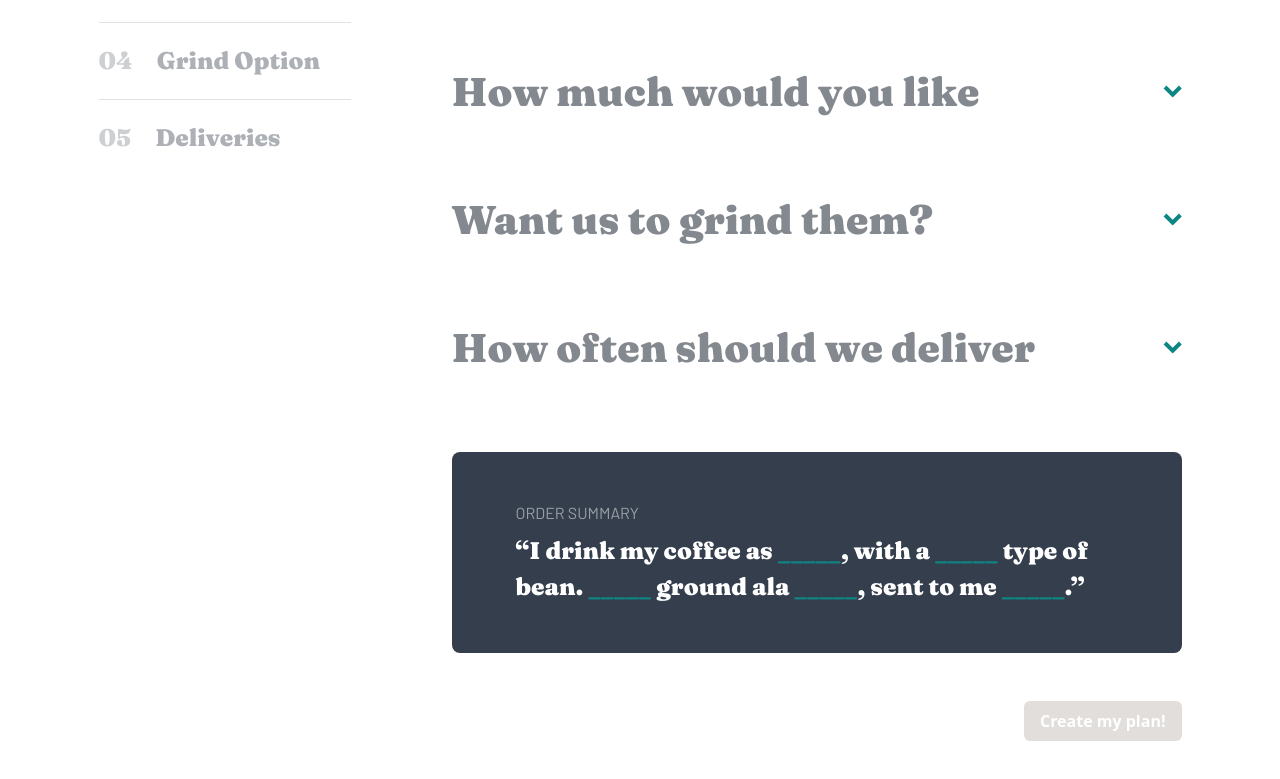
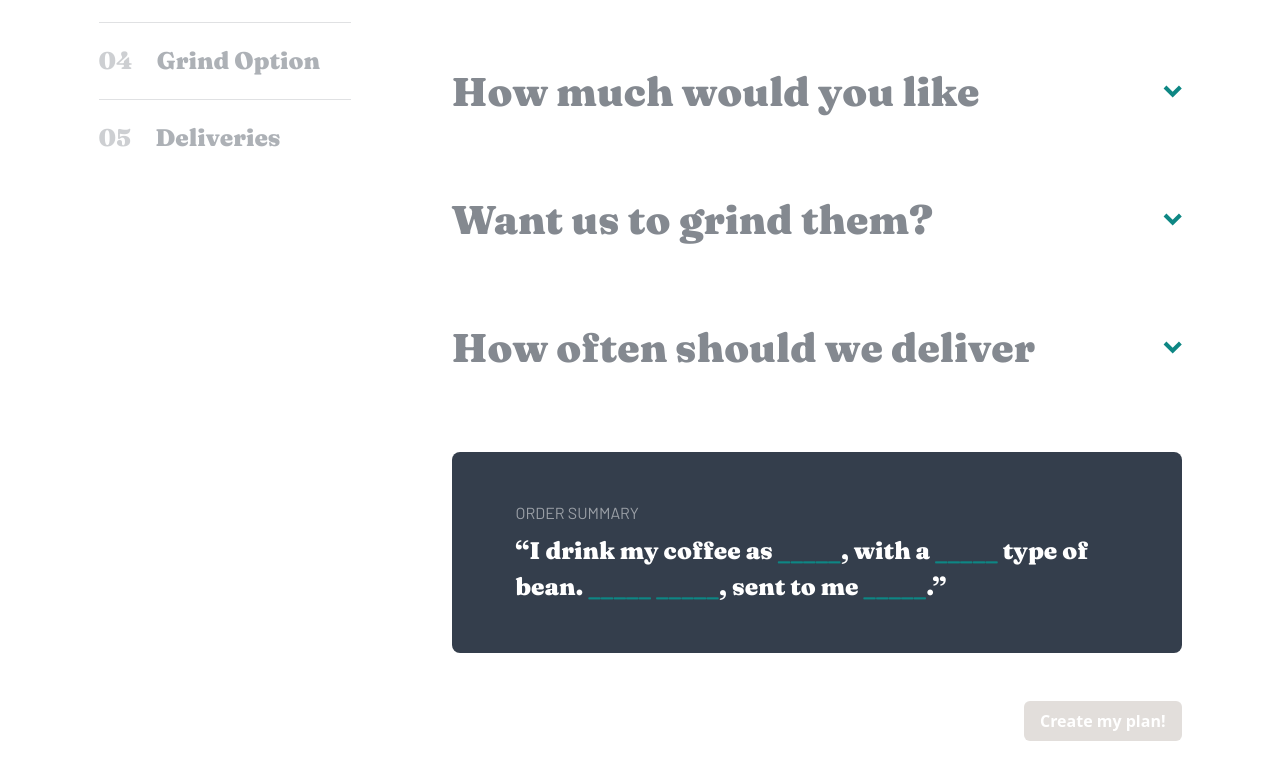
Before and after one commit to azanra/coffee-subscription, a React (Vite) app: page /plan in a window 1280 px wide. Shown: the part 1704-2483 px from the top of the page. Built offline with nearby package versions, Linux system fonts and the light colour scheme.

Commit message:
fix: show ground ala text only on cafetiere

```diff
--- a/src/pages/plan/components/OrderSummaryText.tsx
+++ b/src/pages/plan/components/OrderSummaryText.tsx
@@ -4,8 +4,6 @@ const OrderSummaryText = ({ order }: { order: IOrder }) => {
   const { preference, beanType, quantity, grindOption, deliveries } = order;
 
   const isCapsules = preference === "Capsule";
-  const isWholeBean = grindOption === "Wholebean";
-  const isWithGroundAla = !isCapsules && !isWholeBean ? "ground ala" : "";
 
   const getOrderSummary = (order: string | null, text: string = "") => {
     return (
@@ -22,14 +20,16 @@ const OrderSummaryText = ({ order }: { order: IOrder }) => {
   );
   const getBeanType = getOrderSummary(beanType);
   const getQuantity = getOrderSummary(quantity);
-  const getGrindOption = !isCapsules ? getOrderSummary(grindOption) : null;
+  const getGrindOption = getOrderSummary(grindOption);
   const getDeliveries = getOrderSummary(deliveries);
+
+  console.log({ order, isCapsules, preference });
 
   return (
     <p className="text-preset-4 text-(--neutral-0)">
       “I drink my coffee {getPreference}, with a {getBeanType} type of bean.{" "}
-      {getQuantity} {isWithGroundAla} {getGrindOption}, sent to me{" "}
-      {getDeliveries}
+      {getQuantity} {grindOption === "Cafetiére" && "ground ala"}{" "}
+      {!isCapsules && getGrindOption}, sent to me {getDeliveries}
       .”
     </p>
   );
```
